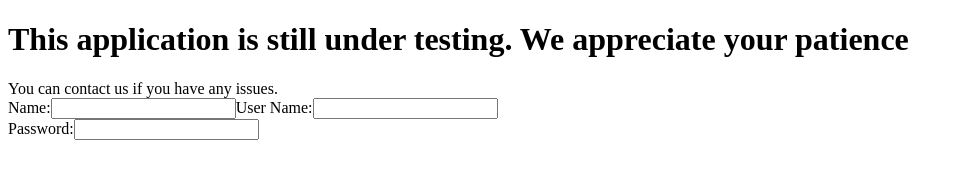
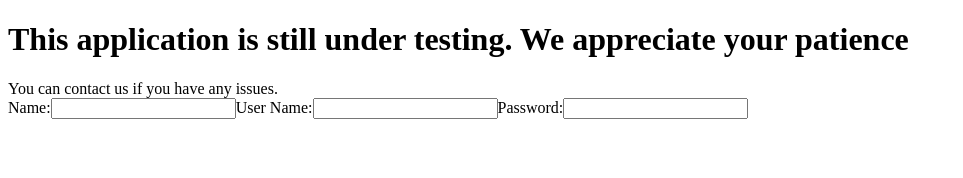
Before and after one commit to Pruthvi-Raj/Single-page-angularJS-apps, a plain HTML site: page index.html in a window 1280 px wide. Shown: the whole page, without its empty margins (0-963 px from the left). Drawn offline with Linux system fonts and the light colour scheme.

Commit message:
First UI commit proper4

```diff
--- a/index.html
+++ b/index.html
@@ -13,8 +13,9 @@
       <table>
         <tbody>
           <tr>Name:</tr> <tr><input type="text"></tr>
-          <tr>User Name:</tr> <tr><input type="text"></tr><br>
-          <tr>Password:</tr> <tr><input type="password"></tr><br>
+          <tr>User Name:</tr> <tr><input type="text"></tr>
+          <tr>Password:</tr> <tr><input type="password"></tr>
+        </tbody>
     </table>
     </div>
   </body>
```
